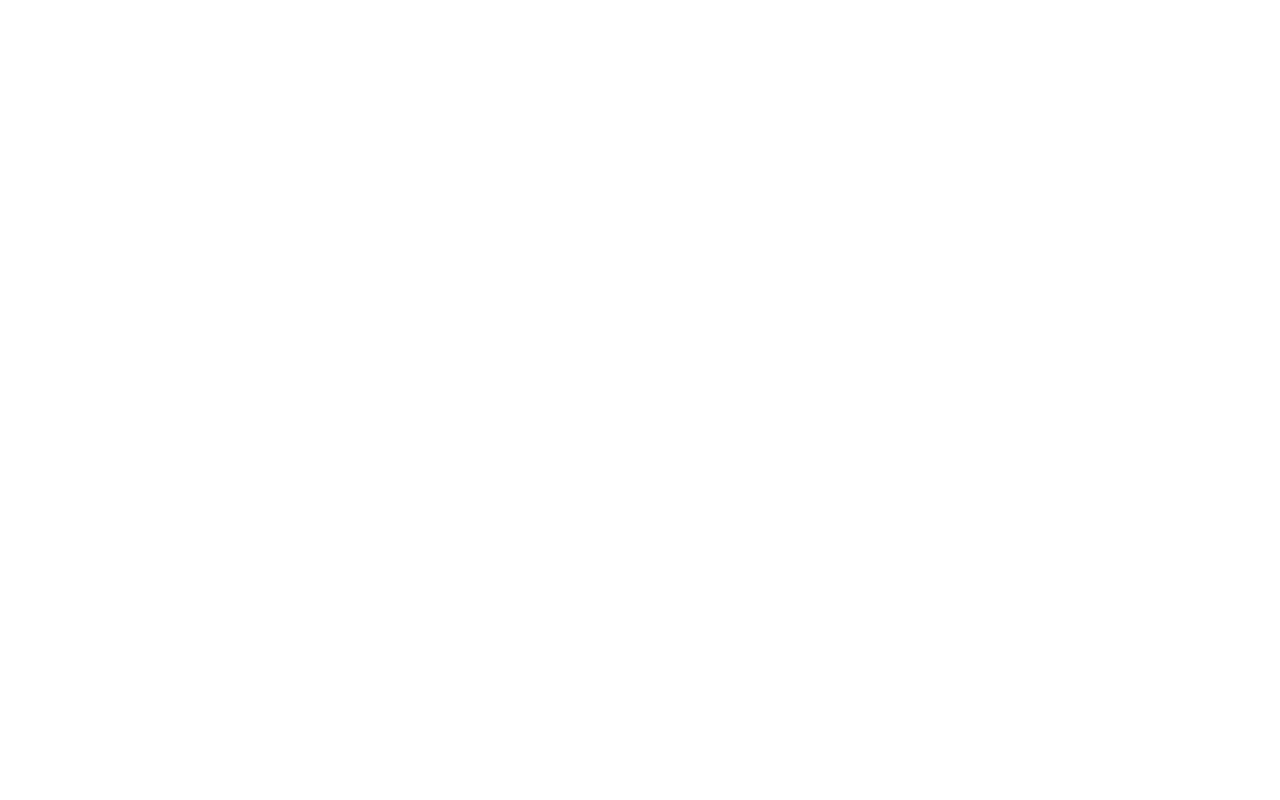
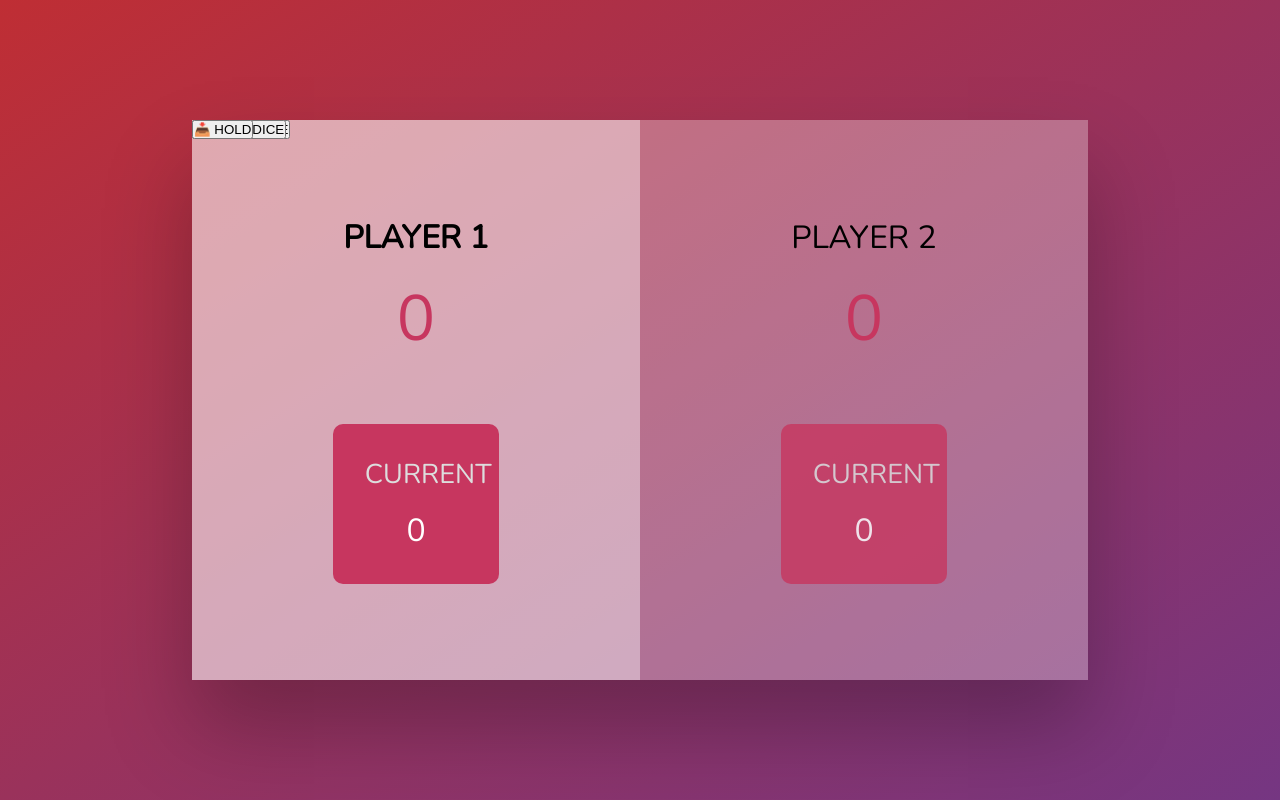
Before and after one commit to CodingStreak12/JavaScriptProjects, a plain HTML site: page Pig_Game/index.html in a window 1280 px wide. Drawn offline with nearby package versions, Linux system fonts and the light colour scheme.

Commit message:
Html and some styling is done. Styling buttons and image of dice left and small tweaks.

```diff
--- a/Pig_Game/index.html
+++ b/Pig_Game/index.html
@@ -8,5 +8,28 @@
     <title>Pig Game</title>
     <script src="./app.js" defer></script>
   </head>
-  <body></body>
+  <body>
+    <main>
+      <section class="player player--0 player--active">
+        <h2 class = "name" id = "name--0">Player 1</h2>
+        <p class="score" id = "score--0">0</p>
+        <div class="current">
+          <p class = "current-label">Current</h4>
+          <p class="current-score" id = "current--0">0</p>
+        </div>
+      </section>
+      <section class="player player--1">
+        <h2 class = "name" id = "name--1">Player 2</h2>
+        <p class="score" id = "socre--1">0</p>
+        <div class="current">
+          <p class = "current-label">Current</p>
+          <p class="current-score" id="current--1">0</h5>
+        </div>
+      </section>
+      <img src="./images/dice-5.png" alt="Playing Dice" class = "dice" />
+      <button class="btn btn-new">🔄 NEW GAME</button>
+      <button class="btn btn-roll-dice">🎲 ROLL DICE</button>
+      <button class="btn btn-hold">📥 HOLD</button>
+    </main>
+  </body>
 </html>
--- a/Pig_Game/style.css
+++ b/Pig_Game/style.css
@@ -0,0 +1,82 @@
+@import url("https://fonts.googleapis.com/css2?family=Nunito&display=swap");
+* {
+  margin: 0;
+  padding: 0;
+  box-sizing: border-box;
+}
+body {
+  font-family: "Nunito", sans-serif;
+  font-weight: 400;
+  height: 100vh;
+  width: 100vw;
+  overflow: hidden;
+  background-image: linear-gradient(to top left, #753682 0%, #bf2e34 100%);
+  display: flex;
+  justify-content: center;
+  align-items: center;
+}
+main {
+  position: relative;
+  width: 70%;
+  height: 70%;
+  background-color: rgba(255, 255, 255, 0.3);
+  box-shadow: 0 3rem 5rem rgba(0, 0, 0, 0.25);
+  overflow: hidden;
+  display: flex;
+}
+.player {
+  flex-basis: 50%;
+  padding: 6rem;
+  display: flex;
+  flex-direction: column;
+  align-items: center;
+  transition: all 0.75;
+}
+.name {
+  font-size: 2rem;
+  text-transform: uppercase;
+  font-weight: 300;
+  margin-bottom: 1rem;
+}
+.score {
+  font-size: 4rem;
+  margin-bottom: auto;
+  color: #c7365f;
+  font-weight: 300;
+}
+.player--active {
+  background-color: rgba(255, 255, 255, 0.4);
+}
+.player--active .name {
+  font-weight: 700;
+}
+.player--active .score {
+  font-weight: 400;
+}
+.player--active .current {
+  opacity: 1;
+}
+.current {
+  background-color: #c7365f;
+  opacity: 0.8;
+  border-radius: 10px;
+  color: #fff;
+  width: 65%;
+  padding: 2rem;
+  text-align: center;
+}
+.current-label {
+  text-transform: uppercase;
+  margin-bottom: 1rem;
+  font-size: 1.7rem;
+  color: #ddd;
+}
+.current-score {
+  font-size: 2rem;
+}
+.btn {
+  position: absolute;
+}
+.dice {
+  display: none;
+}
```
Also changed, not shown: Pig_Game/images/dice-1.png (added), Pig_Game/images/dice-2.png (added), Pig_Game/images/dice-3.png (added), Pig_Game/images/dice-4.png (added), Pig_Game/images/dice-5.png (added), Pig_Game/images/dice-6.png (added).
